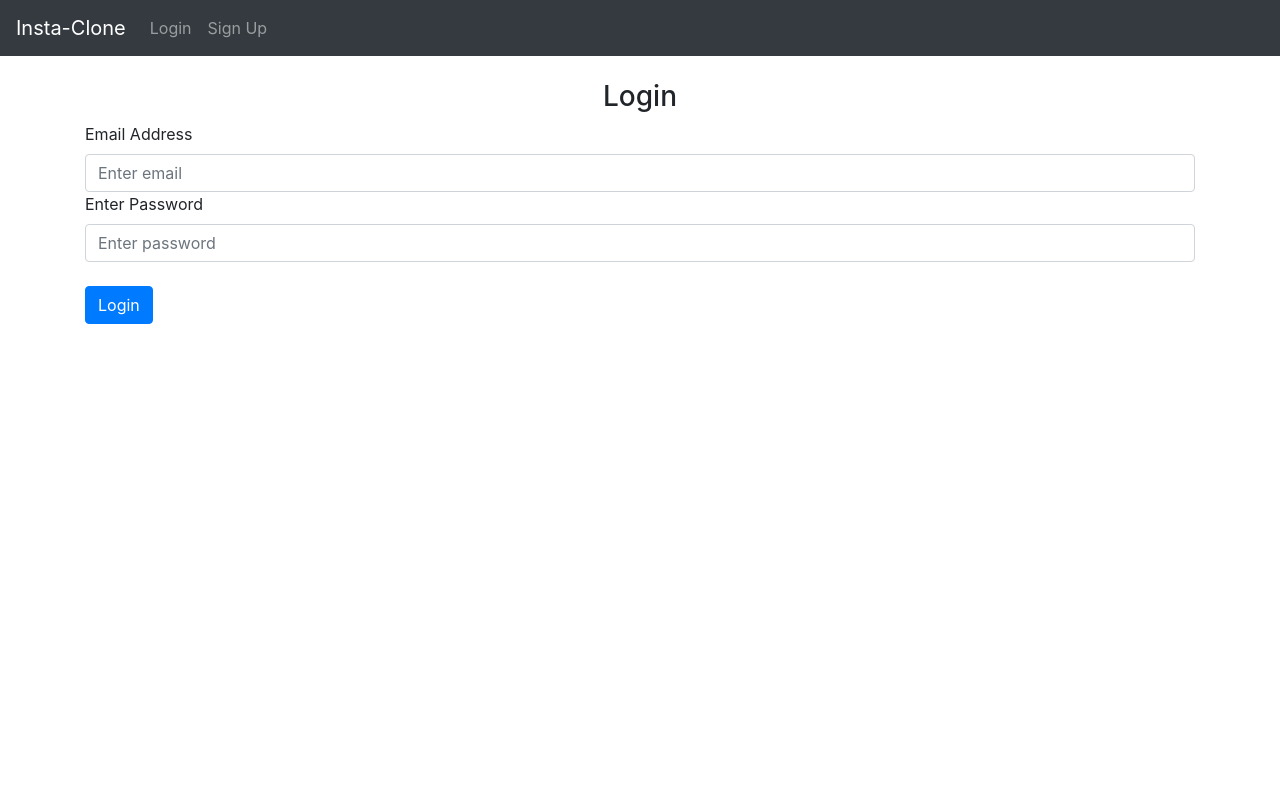
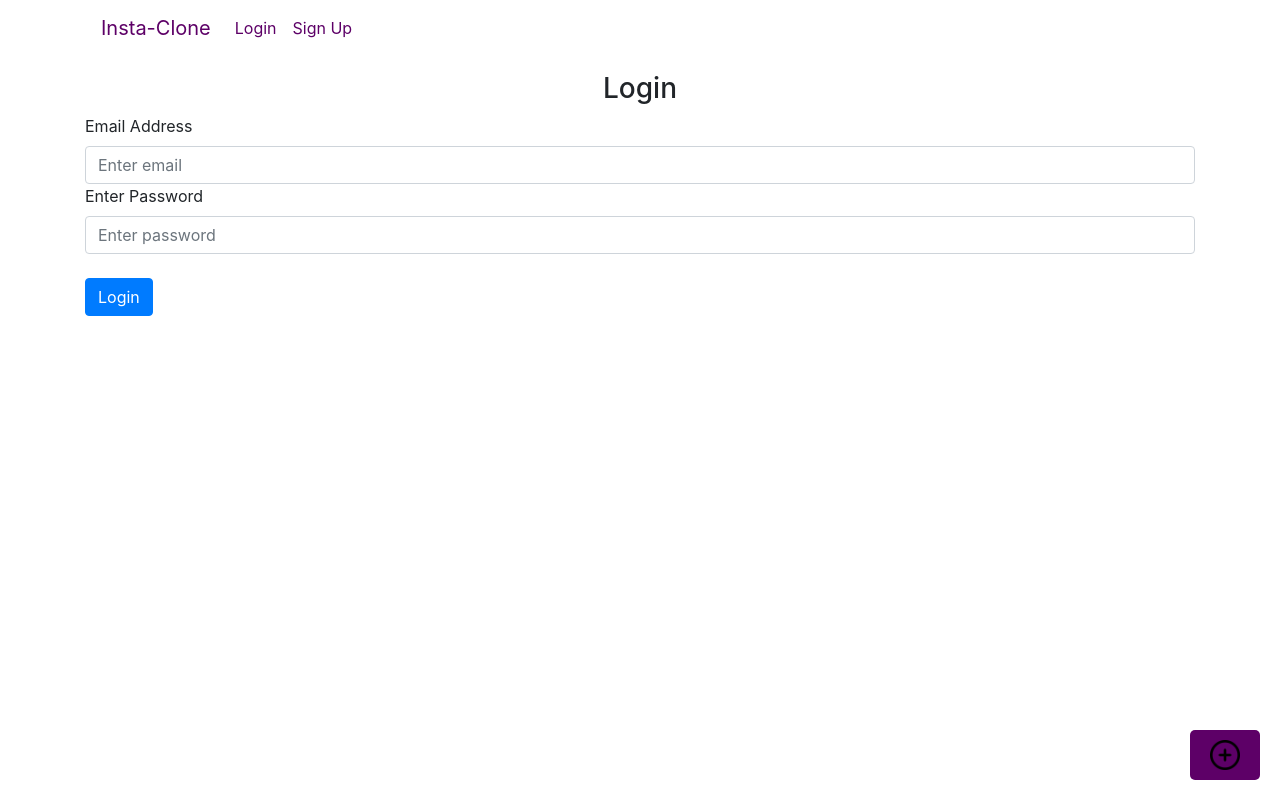
Before and after one commit to Comusch/Sozialmedia-Clone, a Flask app: a page that uses templates/base.html in a window 1280 px wide. Run offline with Flask 3, Linux system fonts and the light colour scheme; some libraries are stand-ins or nearby versions.

Commit message:
Change the Design and add a Direct Message page

```diff
--- a/app.py
+++ b/app.py
@@ -16,6 +16,11 @@ DB_NAME = "database.db"
 #Done: Add the functinality that mods(admin account) can delete posts and comments --> Done
 #Done: Add a algorithm that the posts are sorted by the most likes and current date --> Done
 #Done: Add a algorithm that the posts are more personalized for the user on the main page "Home" --> Done
+
+#TODO: Change the loading of the home page load 4 posts and then load more when the user scrolls down
+#TODO: Improve the algorithm for the personalized posts, that the likes and the comments are also included
+#TODO: Update the design of the website, that it looks on a computer different than on a phone
+#TODO: Add a direct message function
 
 def create_app():
     app = Flask(__name__)
--- /dev/null
+++ b/static/CSS-files/base.css
@@ -0,0 +1,40 @@
+
+.cost-color-front > a{
+    color: #5d0067;
+}
+
+.cost-color-front > div{
+    color: #5d0067;
+}
+
+.cost-color-front{
+    color: #5d0067;
+}
+
+.cost-back-color{
+    background-color: #5d0067;
+    color: black;
+}
+
+.button-div-before{
+    align: center;
+}
+
+.fixed-button{
+    position: fixed;
+    align: right;
+    bottom: 20px;
+    background-color: #5d0067;
+    color: #fff;
+    padding: 10px 20px;
+    border: none;
+    cursor: pointer;
+    border-radius: 5px;
+    right: 20px;
+}
+
+.navbar{
+    position: fixed !important;
+    background-color: #ffffff;
+    width: 100%;
+}
--- a/static/CSS-files/style_home.css
+++ b/static/CSS-files/style_home.css
@@ -64,3 +64,7 @@
     justify-content: center; /* Horizontally center the items */
     align-items: center; /* Vertically center the items */
 }
+
+.cost-color-front{
+    color: #5d0067;
+}
--- a/templates/Creating_Post.html
+++ b/templates/Creating_Post.html
@@ -5,12 +5,6 @@
 {% block styles %}
 {% endblock %}
 {% block navbar %}
-    <div align="right">
-    <a class="nav-item nav-link" href="/addProfile">
-        <img src="../static/Profil_images/{{ user.img_profile }}" width="30" height="30" class="d-inline-block align-top" alt="">
-        {{ user.firstName }}
-    </a>
-    </div>
 {% endblock %}
 {% block content %}
 <h2 align="center">Creating Post</h2>
--- a/templates/base.html
+++ b/templates/base.html
@@ -19,28 +19,33 @@
     <title>
         {% block title %}Home{% endblock %}
     </title>
+    <link rel="stylesheet" href="{{ url_for('static', filename='CSS-files/base.css') }}"/>
 
 </head>
 <body>
-    <nav class="navbar navbar-expand-lg navbar-dark bg-dark justify-content-between">
-      <button
-        class="navbar-toggler"
-        type="button"
-        data-toggle="collapse"
-        data-target="#navbar"
-      >
-        <span class="navbar-toggler-icon"></span>
+    <div class="container">
+
+        <nav class="navbar navbar-expand-lg cost-color  justify-content-between" algin="center">
+            <a class="navbar-brand cost-color-front" href="/">Insta-Clone</a>
+            <button class="navbar-toggler cost-back-color" type="button" data-toggle="collapse" data-target="#navbar">
+                <img src="../static/Icons/menu-burger.png" width="30" height="30" alt="">
             </button>
       <div class="collapse navbar-collapse" id="navbar">
-        <div class="navbar-nav">
-          <a class="navbar-brand" href="/">Insta-Clone</a>
+        <div class="navbar-nav cost-color-front">
             {% if user.is_authenticated %}
                 <a class="nav-item nav-link" id="home" href="/">
                     <img src="../static/Icons/Home.png" width="25" height="25" class="d-inline-block align-top" alt="">
                  </a>
-                {% block navbar %}{% endblock %}
+                <a class="nav-item nav-link" href="/Direct-Messages">
+                    <img src="../static/Icons/Post.png" width="25" height="25" class="d-inline-block align-top" alt="">
+                </a>
+                <div align="left">
+                    <a class="nav-item nav-link cost-color-front" href="/addProfile">
+                    <img src="../static/Profil_images/{{ user.img_profile }}" width="30" height="30" class="d-inline-block align-top" alt="" style="border-radius: 50%">
+                    {{ user.firstName }}
+                    </a>
+                </div>
                 <a class="nav-item nav-link" id="logout" href="/logout">Logout</a>
-
             {% else %}
                 <a class="nav-item nav-link" id="login" href="/login">Login</a>
                 <a class="nav-item nav-link" id="signUp" href="/signup">Sign Up</a>
@@ -71,9 +76,19 @@
         {% endif %}
         {% endwith %}
             <br>
-    <div class="container">
+            <br>
+            <br>
         {% block content %}
+
         {% endblock %}
+        <div class="button-div-before">
+            <button class="fixed-button">
+                <a href="/Create_Post">
+                    <img src="../static/Icons/add.png" width="30" height="30" class="d-inline-block align-top" alt="">
+                </a>
+            </button>
+        </div>
+
     </div>
     <script
       src="https://code.jquery.com/jquery-3.2.1.slim.min.js"
```
Also changed, not shown: models.py (+13 -0 lines), templates/DirectMessage.html (added, +10 -0 lines), templates/Home.html (+2 -12 lines), views.py (+7 -1 lines), static/CSS-files/direct-messages.css (added), static/Icons/add.png (added), static/Icons/menu-burger.png (added). Lines whose indentation alone changed are shown as unchanged.
